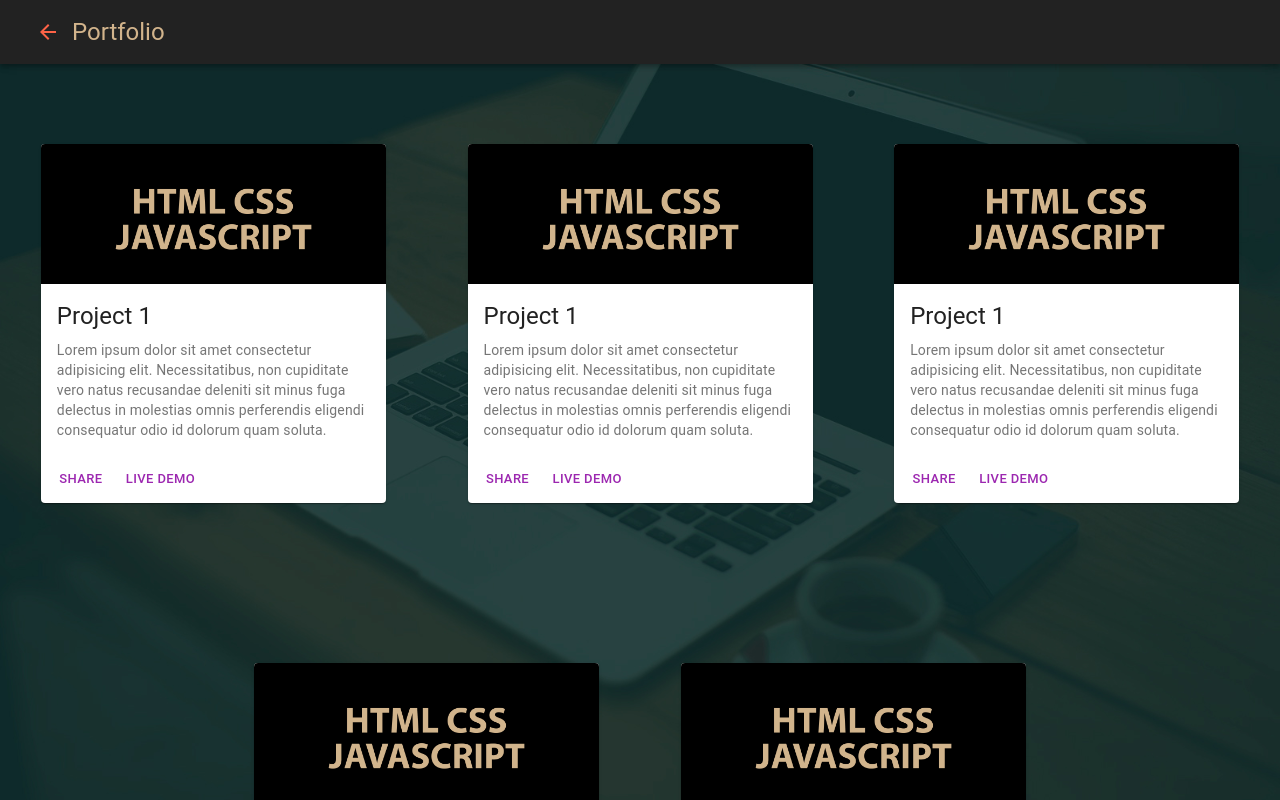
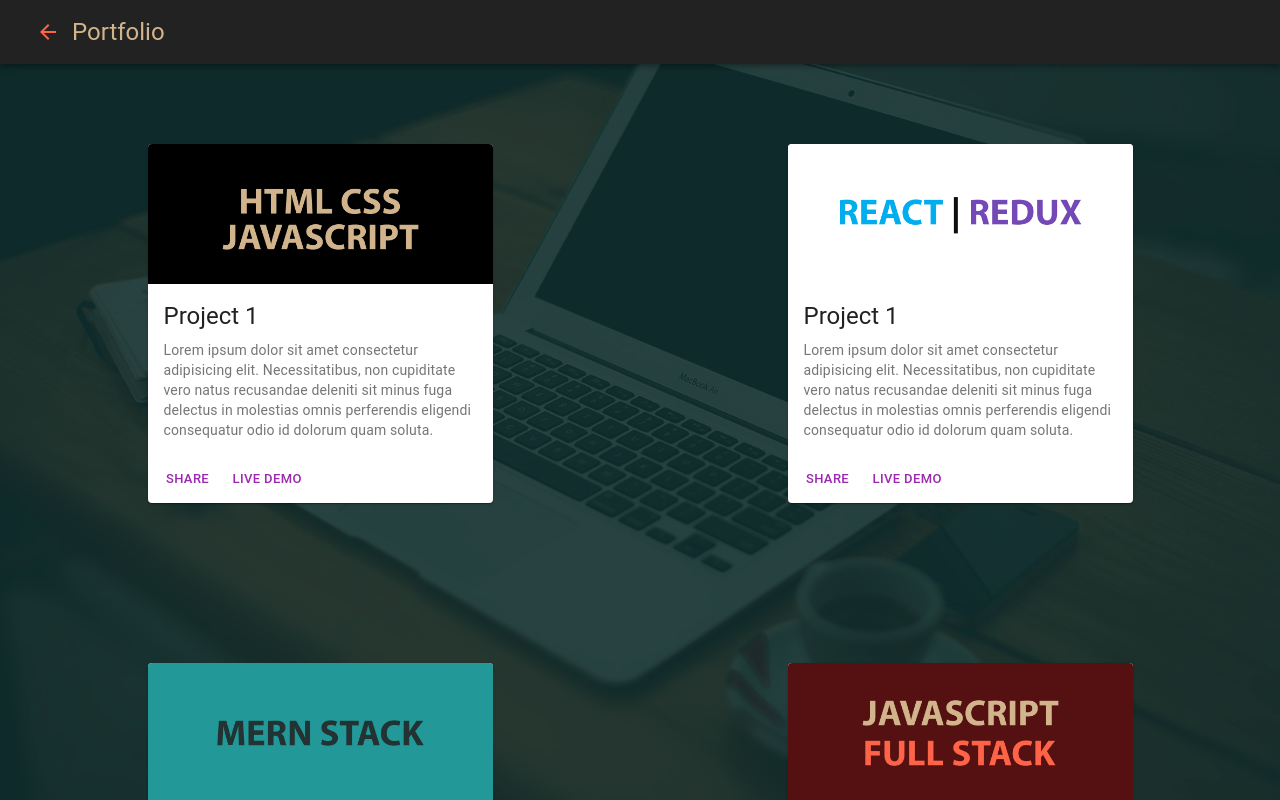
Before and after one commit to mikleDev26/react_portfolio, a React (Create React App) app: page /portfolio in a window 1280 px wide. Shown: the top 800 px of the page. Built offline with nearby package versions, Linux system fonts and the light colour scheme.

Commit message:
add projectCard component

```diff
--- a/src/components/projectCard/ProjectCard.jsx
+++ b/src/components/projectCard/ProjectCard.jsx
@@ -10,7 +10,6 @@ import {
    CardContent,
   } from '@material-ui/core';
 
-import project1 from '../../assets/img/html-css-javascript-lg.jpg';
 
 const useStyles = makeStyles((theme) => ({
   cardContainer: {
@@ -20,8 +19,9 @@ const useStyles = makeStyles((theme) => ({
 }));
 
 
-const ProjectCard = () => {
+const ProjectCard = (props) => {
   const classes = useStyles();
+  const { imgUrl } = props;
 
   return (
     <Card className={classes.cardContainer}>
@@ -30,7 +30,7 @@ const ProjectCard = () => {
         component='img'
         alt='project 1'
         height='140'
-        image={project1}
+        image={imgUrl}
       />
       <CardContent>
         <Typography gutterBottom variant="h5">
--- a/src/pages/portfolio/PortfolioPage.jsx
+++ b/src/pages/portfolio/PortfolioPage.jsx
@@ -2,6 +2,19 @@ import React from 'react';
 import { makeStyles } from '@material-ui/core/styles';
 import { Box, Grid } from '@material-ui/core';
 import { ProjectCard } from '../../components';
+
+import project1 from '../../assets/img/html-css-javascript-lg.jpg';
+import project2 from '../../assets/img/react-redux.jpg';
+import project3 from '../../assets/img/mern-stack.jpg';
+import project4 from '../../assets/img/javascript-fullstack.jpg';
+
+
+const projectCovers = [
+  project1,
+  project2,
+  project3,
+  project4
+];
 
 
 const useStyles = makeStyles((theme) => ({
@@ -17,21 +30,12 @@ const PortfolioPage = () => {
     <Box className={classes.mainCOntainer}>
       <Grid container justify='center'>
         {/* Project 1 */}
-        <Grid item xs={12} sm={8} md={4}>
-          <ProjectCard />
-        </Grid>
-        <Grid item xs={12} sm={8} md={4}>
-          <ProjectCard />
-        </Grid>
-        <Grid item xs={12} sm={8} md={4}>
-          <ProjectCard />
-        </Grid>
-        <Grid item xs={12} sm={8} md={4}>
-          <ProjectCard />
-        </Grid>
-        <Grid item xs={12} sm={8} md={4}>
-          <ProjectCard />
-        </Grid>
+
+        {projectCovers.map((imgUrl, idx) => (
+          <Grid key={idx} item xs={12} sm={8} md={6}>
+            <ProjectCard imgUrl={imgUrl} />
+          </Grid>
+        ))}
       </Grid>
     </Box>
   );
```
